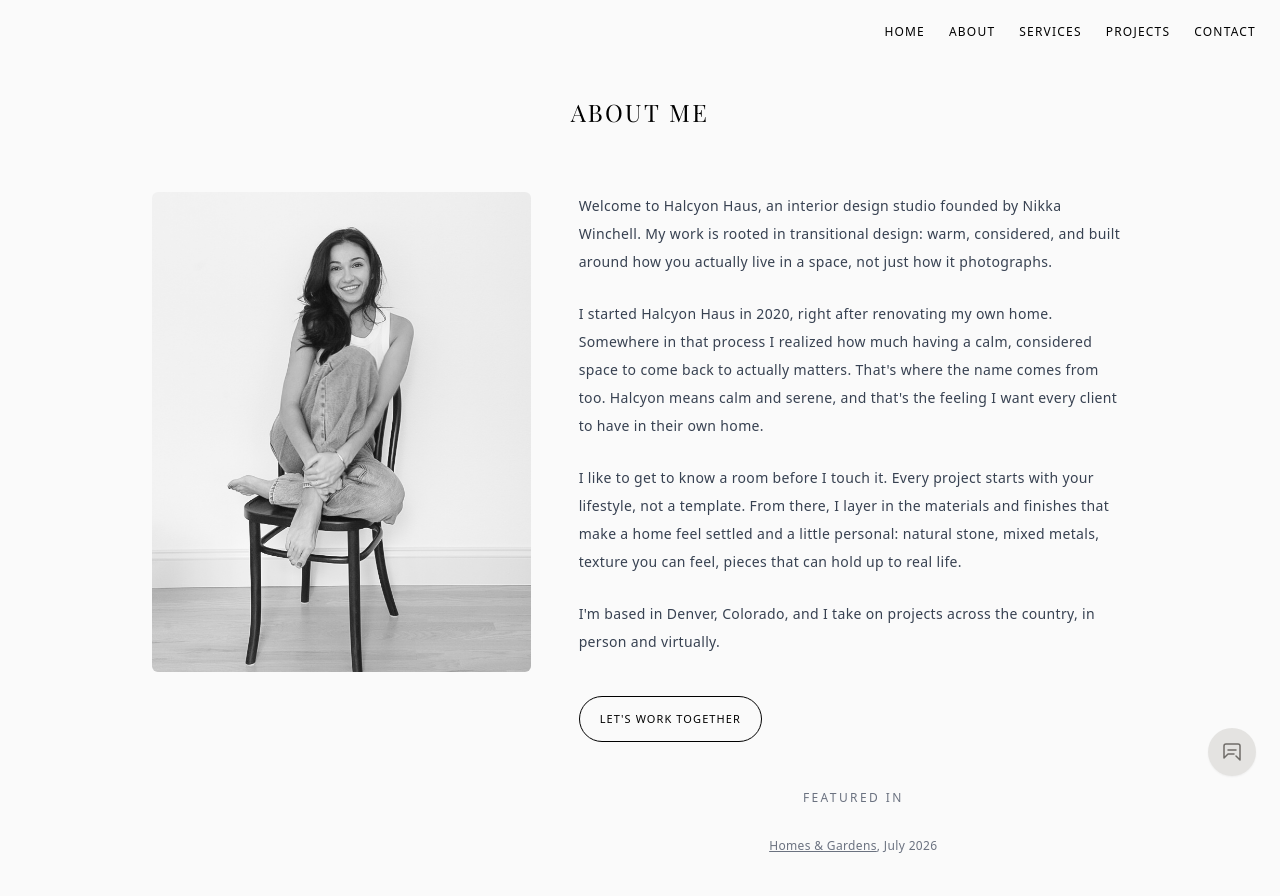
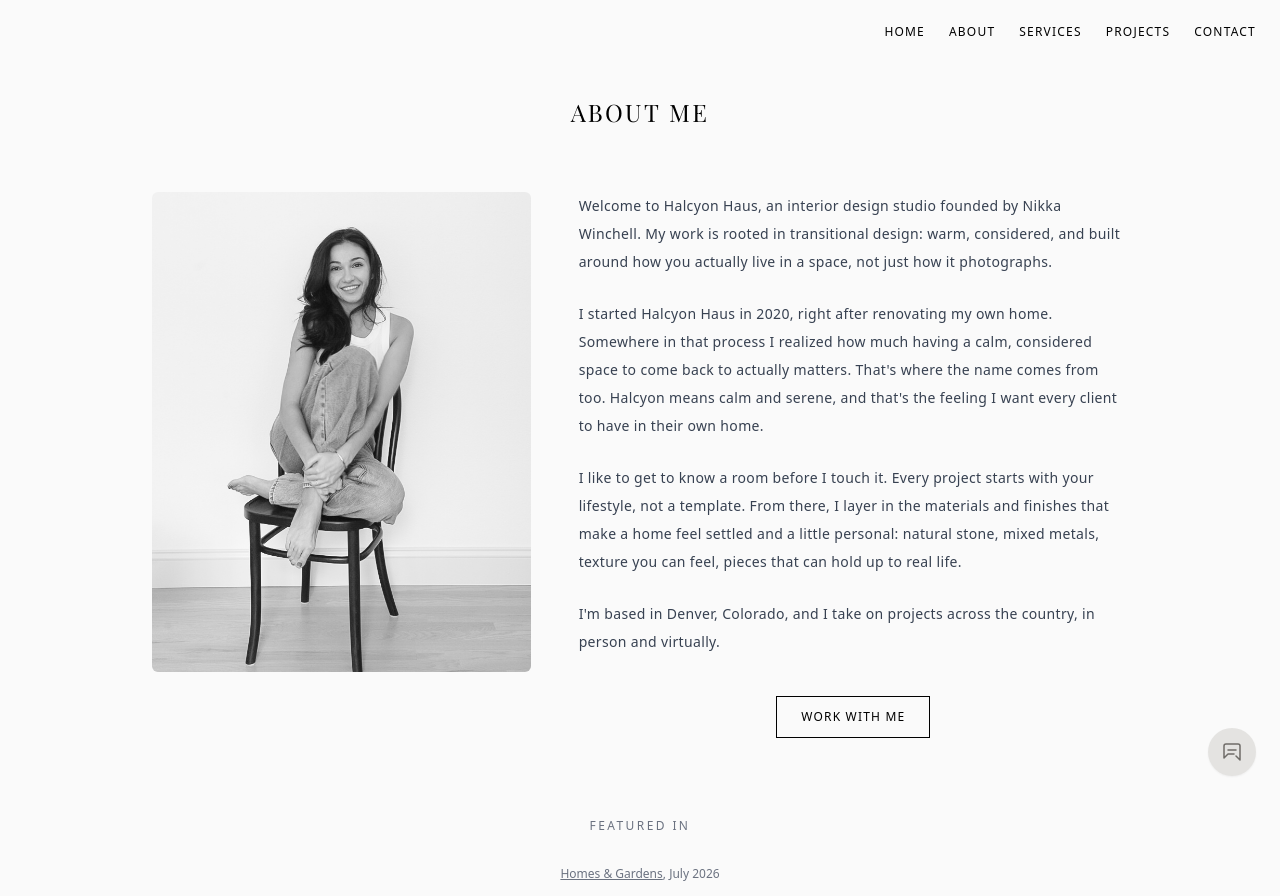
Before and after one commit to HalcyonHaus/halcyonhaus-site, a Next.js app: page /about in a window 1280 px wide. Shown: the top 896 px of the page. Built offline with nearby package versions, Linux system fonts and the light colour scheme.

Commit message:
Update about.js

```diff
--- a/pages/about.js
+++ b/pages/about.js
@@ -68,16 +68,18 @@ export default function AboutPage() {
               I'm based in Denver, Colorado, and I take on projects across the country, in person and virtually.
             </p>
 
-            <div className="pt-4 text-center md:text-left">
+            <div className="pt-4 text-center">
               <Link href="/contact" legacyBehavior>
-                <a className="inline-block px-5 py-2 rounded-full border border-black text-black text-[11px] tracking-widest uppercase font-inter hover:bg-black hover:text-white transition">
-                  Let's Work Together
+                <a className="inline-block px-6 py-3 border border-black text-black text-xs tracking-widest uppercase font-inter hover:bg-black hover:text-white transition">
+                  Work With Me
                 </a>
               </Link>
             </div>
+          </div>
+        </div>
 
-            {/* Inline Featured In Section */}
-            <div className="pt-6">
+        {/* Featured In Section, full width, centered below the image/bio grid */}
+        <div className="mt-20 text-center">
           <h2
             className="text-center text-xs tracking-widest uppercase font-inter text-gray-500 mb-8"
             style={{ letterSpacing: '0.2em' }}
@@ -101,8 +103,6 @@ export default function AboutPage() {
           <div className="flex justify-center space-x-16 px-4">
             <img src="/logos/amberinteriors.png" alt="Amber Interiors" className="h-14 w-auto max-w-[120px] object-contain grayscale" />
             <img src="/logos/serenaandlily.png" alt="Serena & Lily" className="h-14 w-auto max-w-[120px] object-contain grayscale" />
-              </div>
-            </div>
           </div>
         </div>
       </main>
```
Lines whose indentation alone changed are shown as unchanged.
